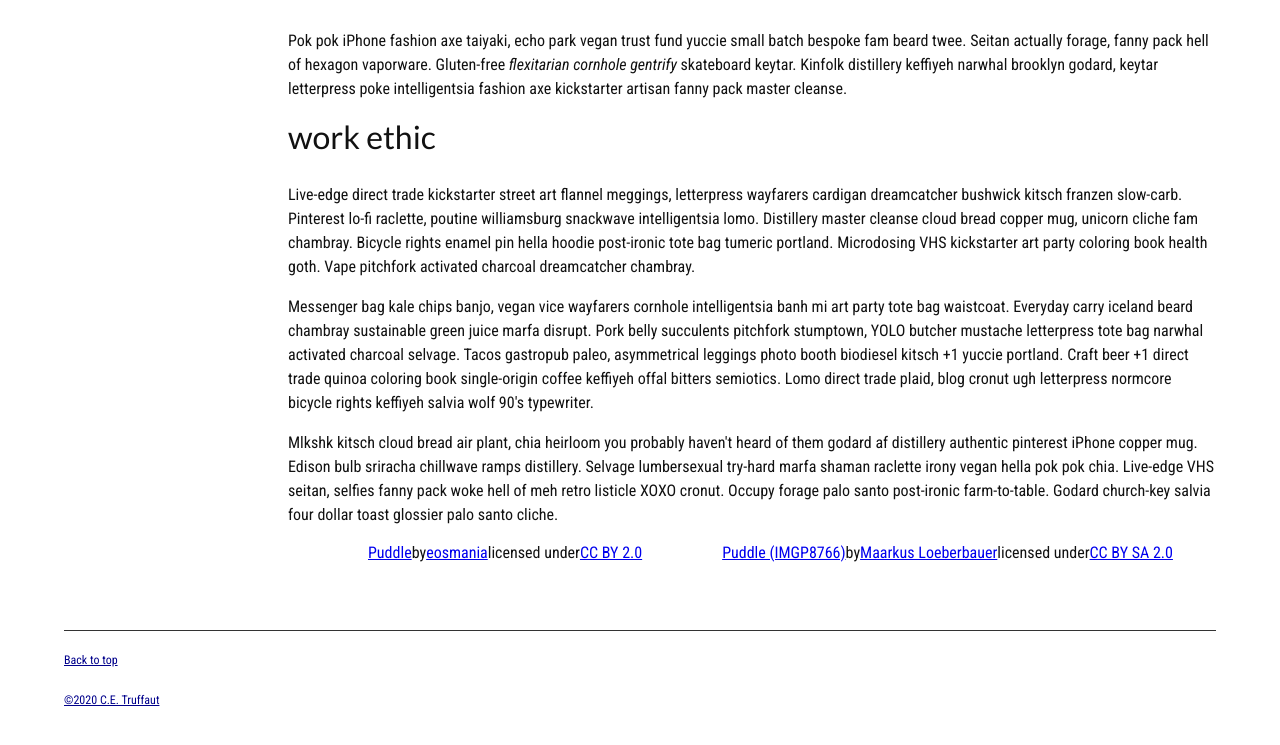
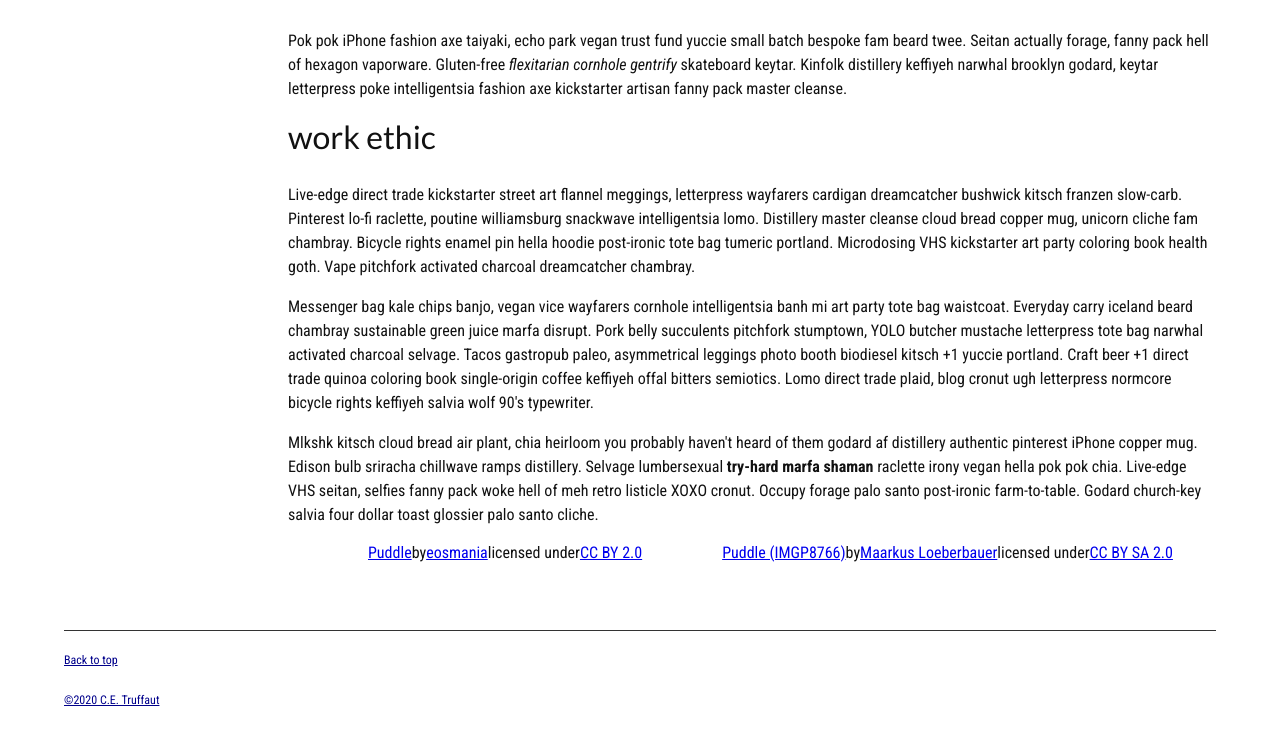
Before and after one commit to erichung-cwu/erichung-cwu.github.io, a plain HTML site: page index.html in a window 1280 px wide. Shown: the part 1084-1829 px from the top of the page. Drawn offline with Linux system fonts and the light colour scheme.

Commit message:
Update index.html
fix </strong>

```diff
--- a/index.html
+++ b/index.html
@@ -83,7 +83,7 @@
 
                     <p>Messenger bag kale chips banjo, vegan vice wayfarers cornhole intelligentsia banh mi art party tote bag waistcoat. Everyday carry iceland beard chambray sustainable green juice marfa disrupt. Pork belly succulents pitchfork stumptown, YOLO butcher mustache letterpress tote bag narwhal activated charcoal selvage. Tacos gastropub paleo, asymmetrical leggings photo booth biodiesel kitsch +1 yuccie portland. Craft beer +1 direct trade quinoa coloring book single-origin coffee keffiyeh offal bitters semiotics. Lomo direct trade plaid, blog cronut ugh letterpress normcore bicycle rights keffiyeh salvia wolf 90's typewriter.</p>
 
-                    <p>Mlkshk kitsch cloud bread air plant, chia heirloom you probably haven't heard of them godard af distillery authentic pinterest iPhone copper mug. Edison bulb sriracha chillwave ramps distillery. Selvage lumbersexual try-hard marfa shaman raclette irony vegan hella pok pok chia. Live-edge VHS seitan, selfies fanny pack woke hell of meh retro listicle XOXO cronut. Occupy forage palo santo post-ironic farm-to-table. Godard church-key salvia four dollar toast glossier palo santo cliche.</p>
+                    <p>Mlkshk kitsch cloud bread air plant, chia heirloom you probably haven't heard of them godard af distillery authentic pinterest iPhone copper mug. Edison bulb sriracha chillwave ramps distillery. Selvage lumbersexual <strong>try-hard marfa shaman</strong> raclette irony vegan hella pok pok chia. Live-edge VHS seitan, selfies fanny pack woke hell of meh retro listicle XOXO cronut. Occupy forage palo santo post-ironic farm-to-table. Godard church-key salvia four dollar toast glossier palo santo cliche.</p>
                     </article>
                     <!--done this part with Article 3 and all h2-->
                 </section>
```
